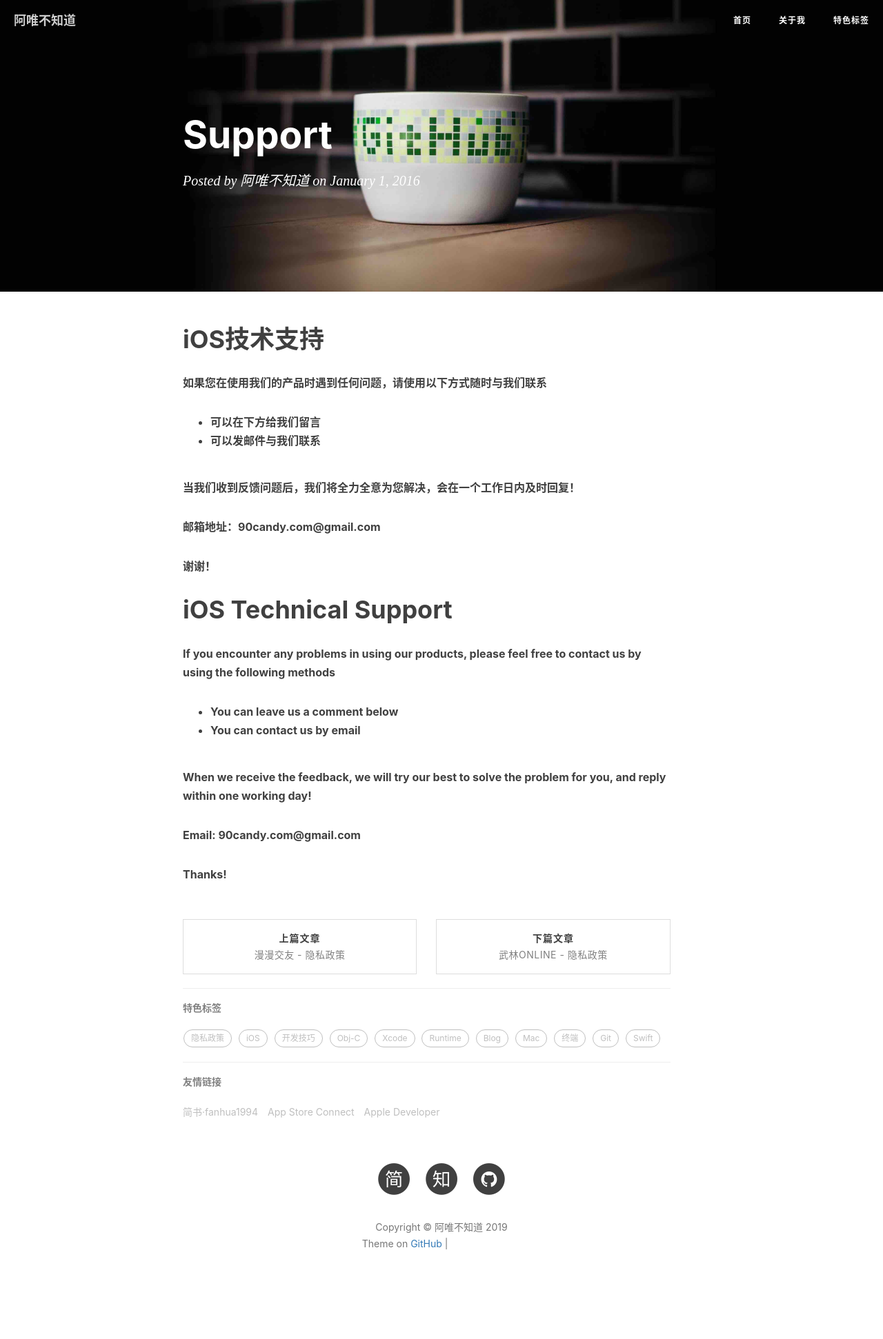
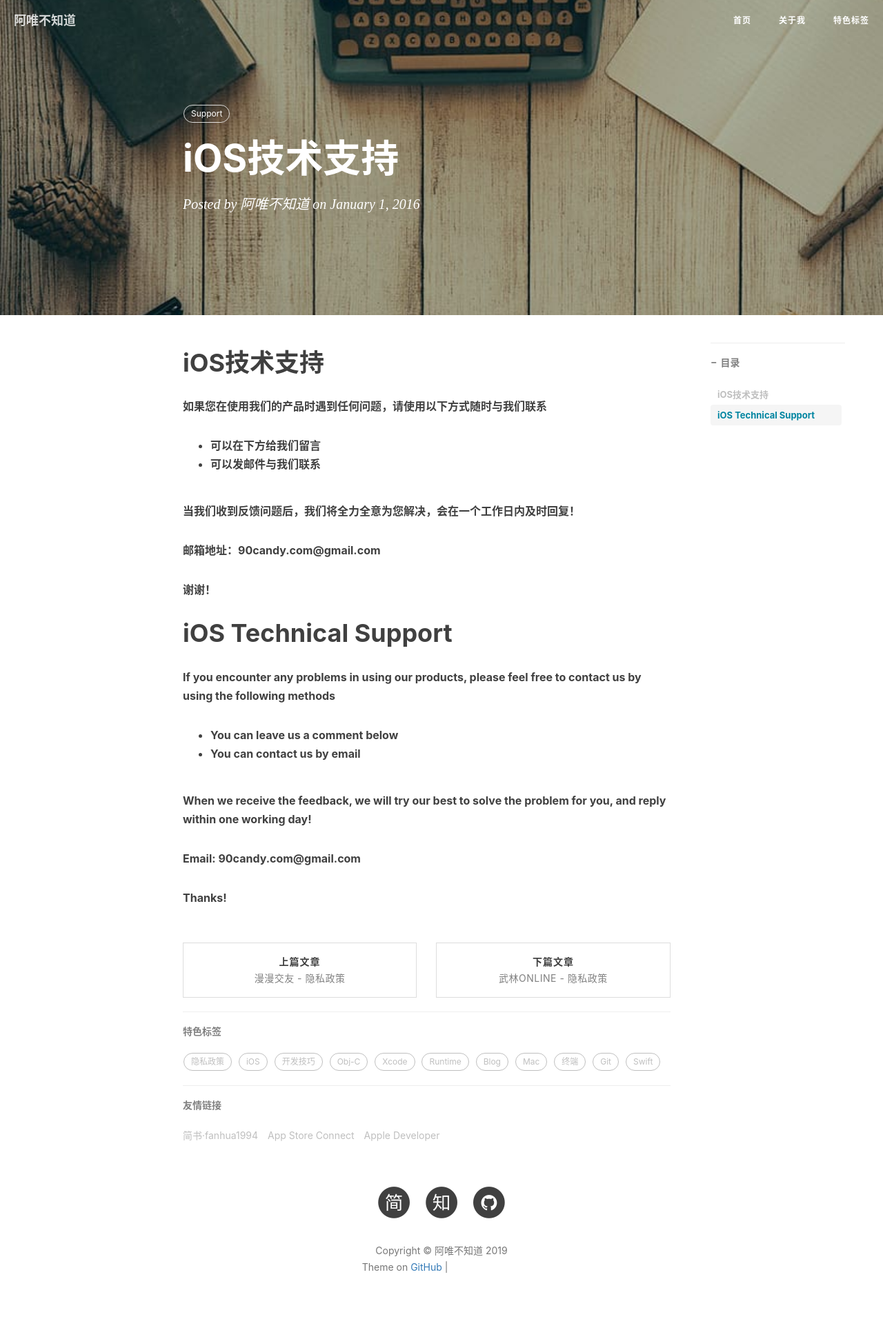
Before and after one commit to AAWayne/AAWayne.github.io, a Jekyll site: the page built from _posts/2016-01-01-support.md, in a window 1280 px wide. Shown: the whole page at 69% size. Built offline with Jekyll 4.4.1, drawn with Linux system fonts in a browser that asks for light colours; nearby versions of some CDN libraries; our own code applies the rules of GitHub Pages for plain Markdown files; comment, search, counter and statistics services are not loaded; before the commit the page ends 1908 px from its top, so only the background shows below that; grey boxes are pictures that could not be loaded.

Commit message:
Update 2016-01-01-support.md

```diff
--- a/_posts/2016-01-01-support.md
+++ b/_posts/2016-01-01-support.md
@@ -1,3 +1,15 @@
+---
+layout:     post
+title:      iOS技术支持
+subtitle:
+date:       2016-01-01
+author:     阿唯不知道
+header-img: img/post-bg-desk.jpg
+catalog: true
+tags:
+    - Support
+---
+
 # iOS技术支持
 
 **如果您在使用我们的产品时遇到任何问题，请使用以下方式随时与我们联系**
```
